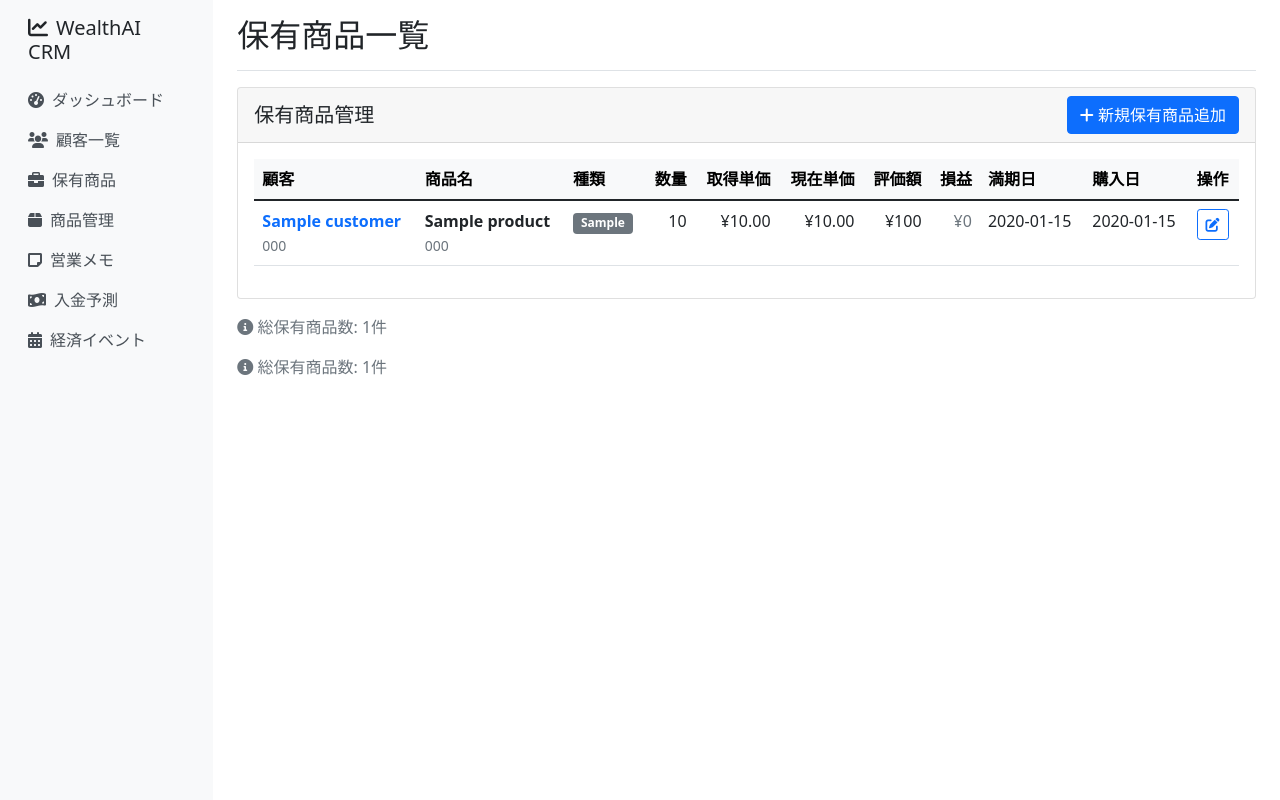
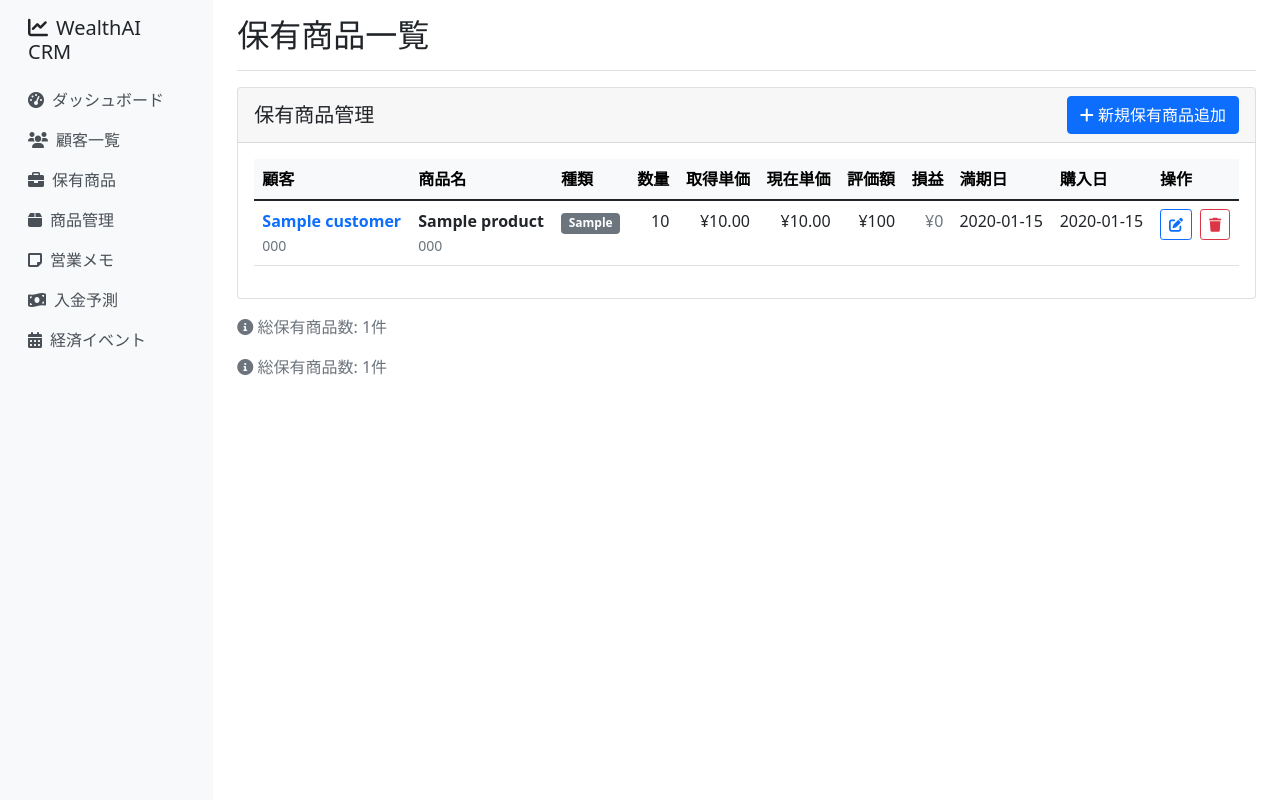
Before and after one commit to takehig/WealthAI-CRM, a FastAPI app: template templates/holdings.html in a window 1280 px wide. Run offline with FastAPI, Linux system fonts and the light colour scheme; the template is opened without the code that fills it: most values are stand-ins (such as "Sample title", 1, 10 or a date in 2020).

Commit message:
[ADD] CRM保有商品削除ボタン実装 - ゴミ箱アイコン削除ボタン・確認ダイアログ・JavaScript削除処理

```diff
--- a/templates/holdings.html
+++ b/templates/holdings.html
@@ -128,8 +128,11 @@
                             {% endif %}
                         </td>
                         <td>
-                            <button type="button" class="btn btn-sm btn-outline-primary" onclick="editHolding({{ holding.holding_id }})">
+                            <button type="button" class="btn btn-sm btn-outline-primary me-1" onclick="editHolding({{ holding.holding_id }})">
                                 <i class="fas fa-edit"></i>
+                            </button>
+                            <button type="button" class="btn btn-sm btn-outline-danger" onclick="deleteHolding({{ holding.holding_id }})">
+                                <i class="fas fa-trash"></i>
                             </button>
                         </td>
                     </tr>
@@ -240,6 +243,28 @@
 </div>
 
 <script>
+// 保有商品削除
+async function deleteHolding(holdingId) {
+    if (!confirm('この保有商品を削除しますか？\n削除すると元に戻せません。')) {
+        return;
+    }
+
+    try {
+        const response = await fetch(`/api/holdings/${holdingId}`, {
+            method: 'DELETE'
+        });
+
+        if (response.ok) {
+            alert('削除しました');
+            location.reload();
+        } else {
+            alert('削除に失敗しました');
+        }
+    } catch (error) {
+        alert('削除に失敗しました: ' + error.message);
+    }
+}
+
 // 保有商品編集
 async function editHolding(holdingId) {
     try {
```
